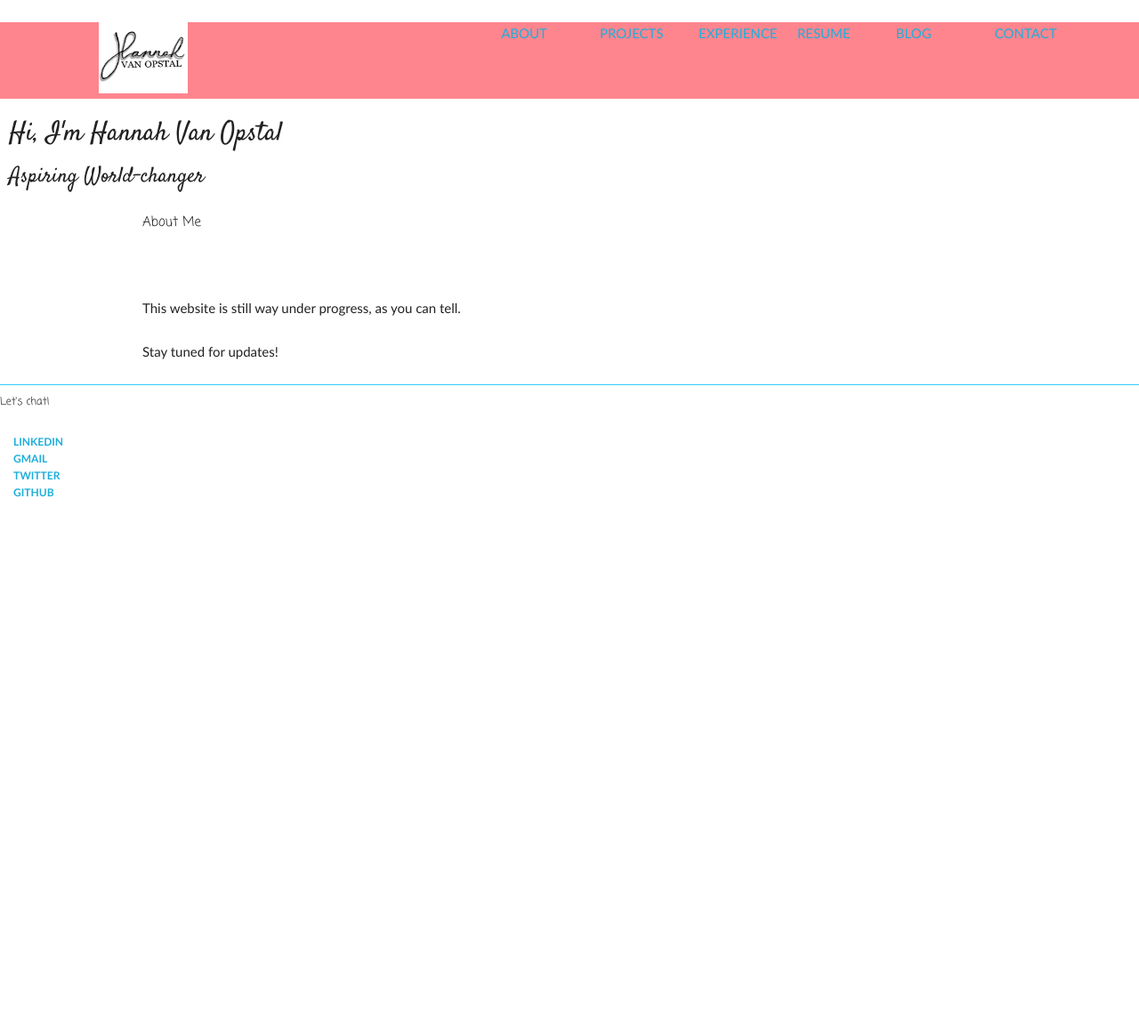
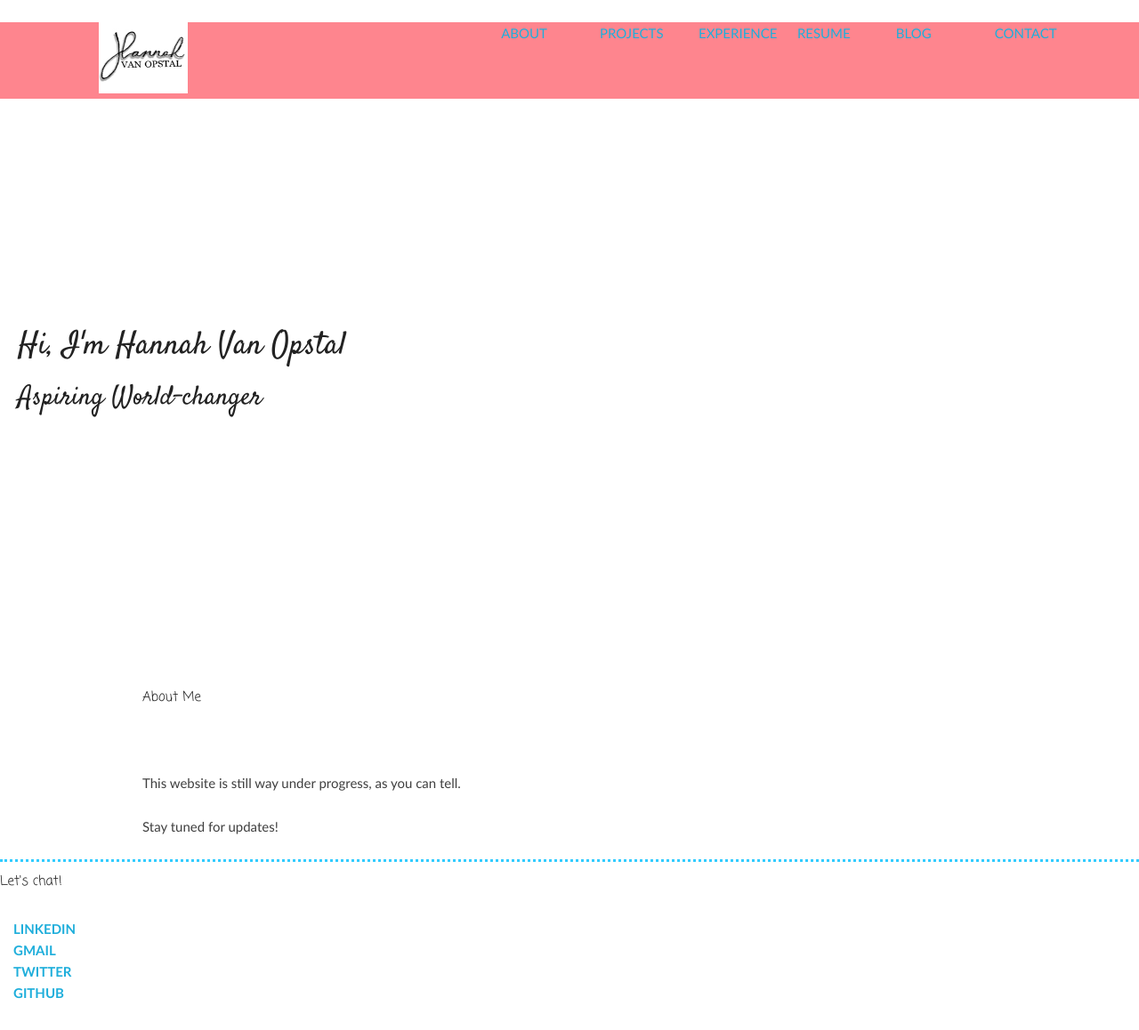
Before and after one commit to hvanopstal/hvanopstal.github.io, a Jekyll site: the page index.html, which Jekyll copies as it is, in a window 1280 px wide. Shown: the whole page at 89% size. Built offline with Jekyll 4.4.1, drawn with Linux system fonts in a browser that asks for light colours; some web fonts are replaced; before the commit the page ends 900 px from its top, so only the background shows below that.

Commit message:
Update main.css

```diff
--- a/css/main.css
+++ b/css/main.css
@@ -14,7 +14,6 @@ nav ul, footer ul {
 }
 nav ul li, footer ul li {
   display: inline;
-  margin-right: 40px;
   text-align: center;
 }
 nav-bar ul li {
@@ -51,11 +50,10 @@ h2 {
 }
 p {
   font-family: "News Cycle", "Calibri", Arial;
-  colour: #3F3F3F;
+  color: #3F3F3F;
 }
 footer {
-  border-top: 1px solid #33CCFF;
-  font-size: 0.8em;
+  border-top: 3px dotted #33CCFF;
   font-family: "Calibri", Arial;
   display: inline;
   list-style: none;
@@ -72,15 +70,15 @@ div.navigation-bar {
 }
 div.intro {
   font-family: "Satisfy", "Calibri", Arial;
-  margin-left: 10px;
-  margin-top: 16px;
-  margin-bottom: 20px;
+  margin-left: 20px;
+  margin-top: 250px;
+  margin-bottom: 300px;
 }
 div.intro-welcome {
-  font-size: 2em;
+  font-size: 2.4em;
 }
 div.intro-jobtitle {
-  font-size: 1.6em;
+  font-size: 2em;
   margin-top: 5px;
 }
 div.section-title {
```
